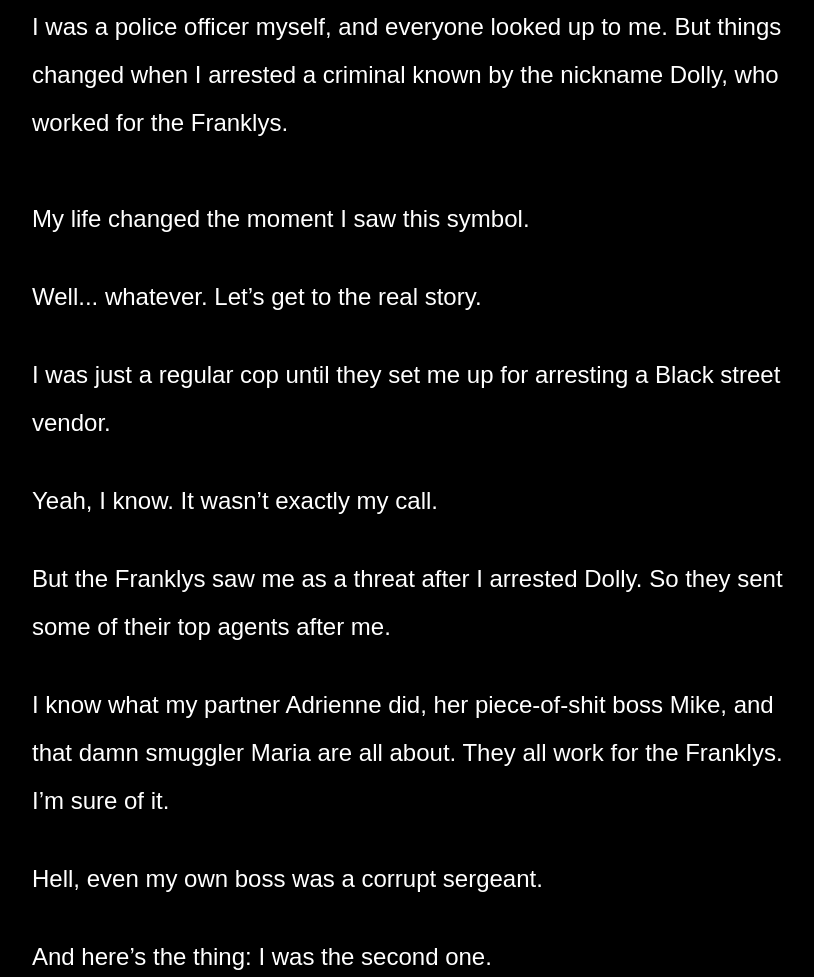
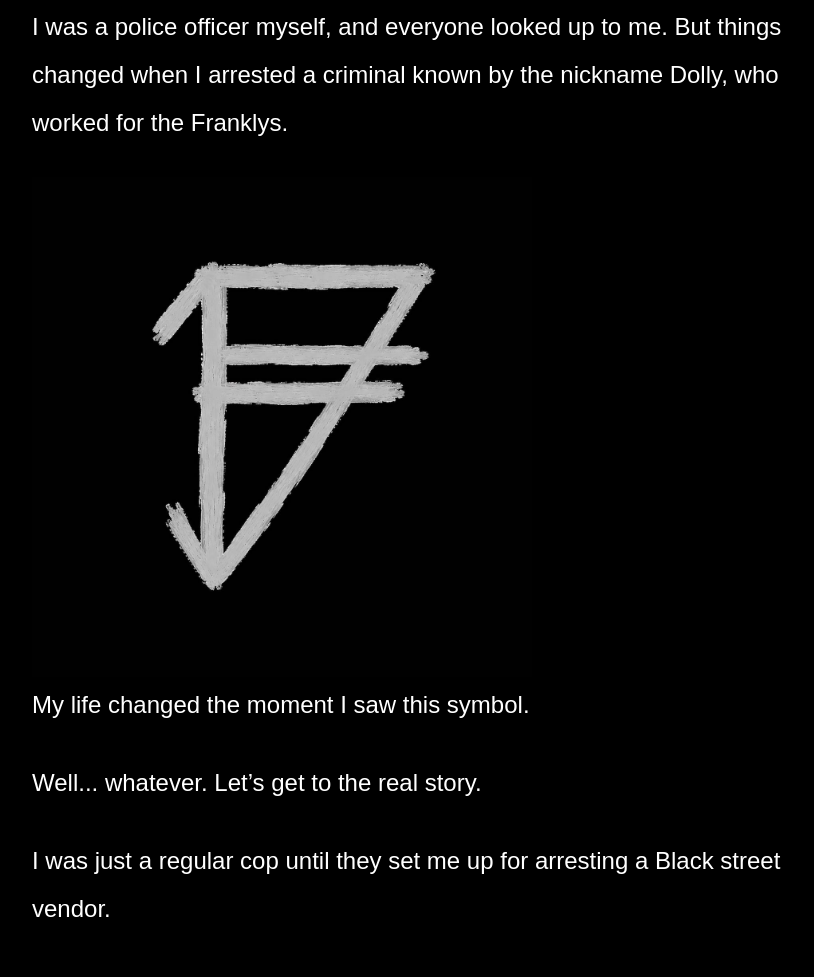
Before and after one commit to ThardCorcachil/Corcachil, a plain HTML site: page index.html in a window 1280 px wide. Shown: the part 1013-1990 px from the top of the page, without its empty margins (228-1042 px from the left). Drawn offline with Linux system fonts and the light colour scheme.

Commit message:
Add files via upload

```diff
--- a/index.html
+++ b/index.html
@@ -53,7 +53,7 @@
             I arrested a criminal known by the nickname Dolly, who worked for the Franklys.
         </p>
 
-         <img src="c:\Users\USER\Desktop\1cbcab4d-0616-47e3-a69f-37d4762a5e97.jpg" alt="">
+         <img src="https://github.com/ThardCorcachil/Corcachil/blob/main/images/b08101fa-5208-44d1-ae56-75ac5db65054.jpg" alt="">
 
         <p>
             My life changed the moment I saw this symbol.
```
